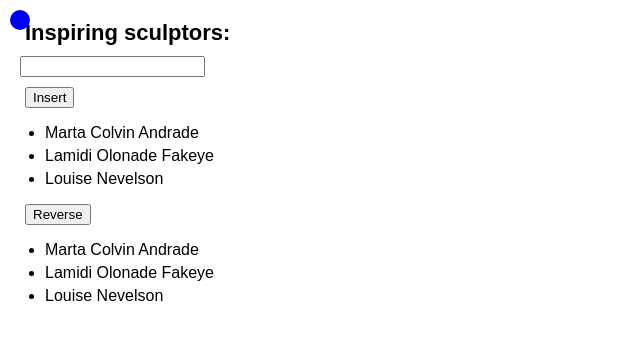
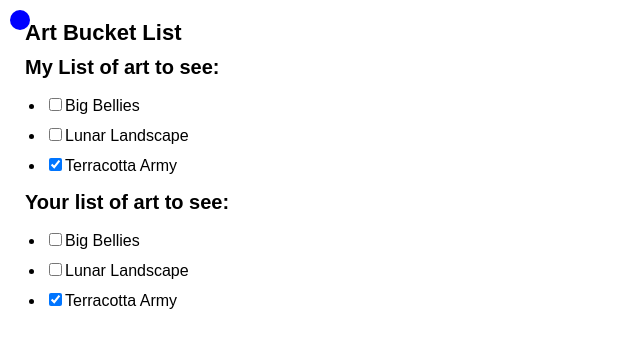
Before and after one commit to mich-deg/learn-react, a React (Vite) app: page / in a window 1280 px wide. Shown: the top 348 px of the page, without its empty margins (0-640 px from the left). Built offline with nearby package versions, Linux system fonts and the light colour scheme.

Commit message:
Updating objects inside arrays

```diff
--- a/src/App.jsx
+++ b/src/App.jsx
@@ -5,7 +5,8 @@
 // import List2 from "./component/List2";
 // import ShapeEditor from "./component/ShapeEditor";
 // import CounterList from "./component/CounterList";
-import List3 from "./component/List3";
+// import List3 from "./component/List3";
+import List4 from "./component/List4";
 
 const App = () => {
   const [position, setPosition] = useState({
@@ -44,7 +45,8 @@
       <List2 /> */}
       {/* <ShapeEditor /> */}
       {/* <CounterList /> */}
-      <List3 />
+      {/* <List3 /> */}
+      <List4 />
     </div>
   );
 };
--- a/src/component/List3.jsx
+++ b/src/component/List3.jsx
@@ -1,62 +1,55 @@
-import React, {useState} from "react"
+import React, { useState } from "react";
 
 let nextId = 3;
 const initialArtists = [
-  { id: 0, name: 'Marta Colvin Andrade' },
-  { id: 1, name: 'Lamidi Olonade Fakeye'},
-  { id: 2, name: 'Louise Nevelson'},
+  { id: 0, name: "Marta Colvin Andrade" },
+  { id: 1, name: "Lamidi Olonade Fakeye" },
+  { id: 2, name: "Louise Nevelson" },
 ];
 
 const List3 = () => {
-    const [name, setName] = useState('')
-    const [artists, setArtists] = useState(initialArtists)
-    const [list, setList] = useState(initialArtists)
+  const [name, setName] = useState("");
+  const [artists, setArtists] = useState(initialArtists);
+  const [list, setList] = useState(initialArtists);
 
-    function handleClick(){
-        const insertAt = 1
+  function handleClick() {
+    const insertAt = 1;
     const nextArtists = [
       ...artists.slice(0, insertAt),
       {
-                id: nextId++, name: name
+        id: nextId++,
+        name: name,
       },
-            ...artists.slice(insertAt)
-        ]
-        setArtists(nextArtists)
-        setName('')
+      ...artists.slice(insertAt),
+    ];
+    setArtists(nextArtists);
+    setName("");
   }
 
-    function handleList(){
-        const nextList = [...list]
-        nextList.reverse()
-        setList(nextList)
+  function handleList() {
+    const nextList = [...list];
+    nextList.reverse();
+    setList(nextList);
   }
 
-    return <div>
-        <h1>
-            Inspiring  sculptors:
-        </h1>
-        <input value={name} onChange={e => setName(e.target.value)} />
-        <button onClick={handleClick}>
-            Insert
-        </button>
+  return (
+    <div>
+      <h1>Inspiring sculptors:</h1>
+      <input value={name} onChange={(e) => setName(e.target.value)} />
+      <button onClick={handleClick}>Insert</button>
       <ul>
-            {
-                artists.map(artist => (
-                    <li key={artist.id}>
-                        {artist.name}
-                    </li>
-                ))
-            }
+        {artists.map((artist) => (
+          <li key={artist.id}>{artist.name}</li>
+        ))}
       </ul>
       <button onClick={handleList}>Reverse</button>
       <ul>
-            {
-                list.map(artwork => (<li key={artwork.id}>
-                    {artwork.name}
-                </li>))
-            }
+        {list.map((artwork) => (
+          <li key={artwork.id}>{artwork.name}</li>
+        ))}
       </ul>
     </div>
-}
+  );
+};
 
-export default List3
+export default List3;
--- /dev/null
+++ b/src/component/List4.jsx
@@ -0,0 +1,75 @@
+/* eslint-disable react/prop-types */
+//Updating objects inside arrays
+
+import React, { useState } from "react";
+
+const initialList = [
+  { id: 0, title: "Big Bellies", seen: false },
+  { id: 1, title: "Lunar Landscape", seen: false },
+  { id: 2, title: "Terracotta Army", seen: true },
+];
+const List4 = () => {
+    const [myList, setMyList] = useState(initialList)
+    const [yourlist, setYourList] = useState(initialList)
+
+    function handleToggleMyList(artworkId, nextSeen){
+        setMyList(myList.map(artwork=>{
+            if(artwork.id===artworkId){
+                // Create a *new* object with changes
+                return {
+                    ...artwork, seen:nextSeen
+                }
+            } else {
+                // No changes
+                return artwork
+            }
+        }))
+    }
+
+    function handleToggleYourList(artworkId, nextSeen){
+        setYourList(yourlist.map(artwork=>{
+            if(artwork.id===artworkId){
+                // Create a *new* object with changes
+                return {
+                    ...artwork, seen:nextSeen
+                }
+            } else {
+                // No changes
+                return artwork
+            }
+        }))
+    }
+
+  return (
+    <>
+      <h1>Art Bucket List</h1>
+      <h2>My List of art to see: </h2>
+      <ItemList artworks={myList} onToggle={handleToggleMyList} />
+      <h2>Your list of art to see: </h2>
+      <ItemList artworks={yourlist} onToggle={handleToggleYourList} />
+    </>
+  );
+};
+
+function ItemList({ artworks, onToggle }) {
+  return (
+    <ul>
+      {artworks.map((artwork) => (
+        <li key={artwork.id}>
+          <label>
+            <input
+              type="checkbox"
+              checked={artwork.seen}
+              onChange={(e) => {
+                onToggle(artwork.id, e.target.checked);
+              }}
+            />
+            {artwork.title}
+          </label>
+        </li>
+      ))}
+    </ul>
+  );
+}
+
+export default List4;
```
Lines whose indentation alone changed are shown as unchanged.
